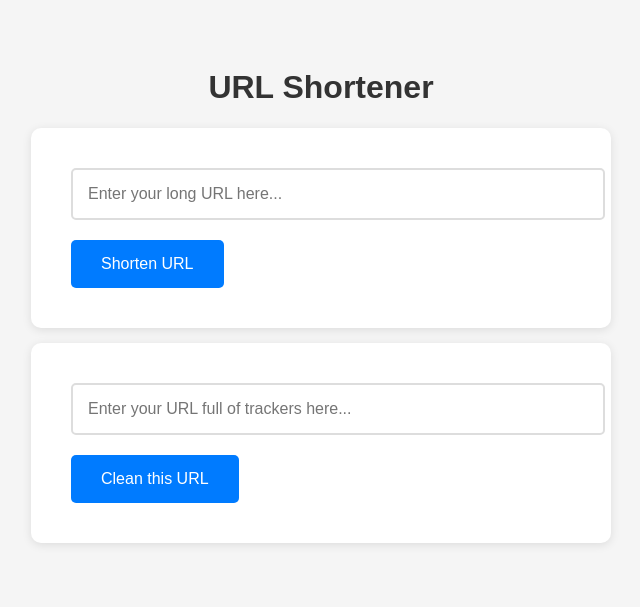
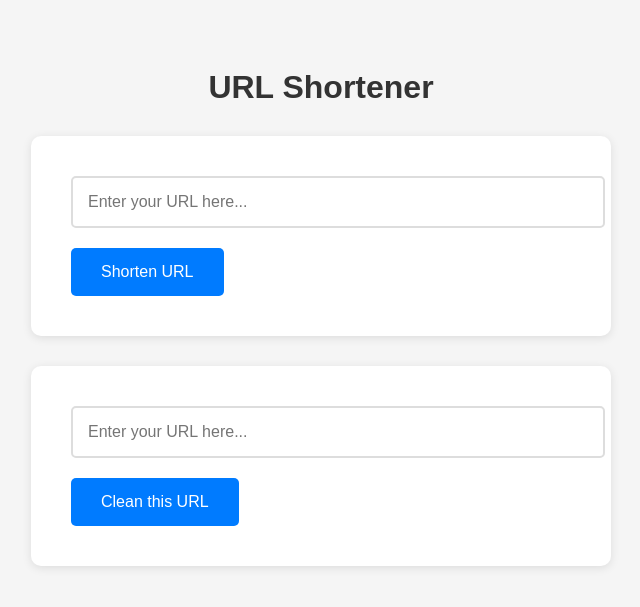
Before and after one commit to Ashita-Sharma/URL-shortener, a Flask app: page / in a window 1280 px wide. Shown: the top 607 px of the page, without its empty margins (319-959 px from the left). Run offline with Flask 3, Linux system fonts and the light colour scheme.

Commit message:
URL shortener website

```diff
--- a/templates/index.html
+++ b/templates/index.html
@@ -21,7 +21,7 @@
             border-radius: 10px;
             box-shadow: 0 2px 10px rgba(0,0,0,0.1);
             max-width: 500px;
-            margin: 15px auto;       /* Center the form */
+            margin: 30px auto;       /* Center the form */
         }
 
         input[type="text"] {
@@ -56,7 +56,7 @@
     <form action="/shorten" method="POST">
         <input type="text"
                name="url"
-               placeholder="Enter your long URL here..."
+               placeholder="Enter your URL here..."
                size="40"
                required>
         <button type="submit">Shorten URL</button>
@@ -64,7 +64,7 @@
     <form action="/clean" method="POST">
         <input type="text"
                name="url"
-               placeholder="Enter your URL full of trackers here..."
+               placeholder="Enter your URL here..."
                size="40"
 
                required>
```
